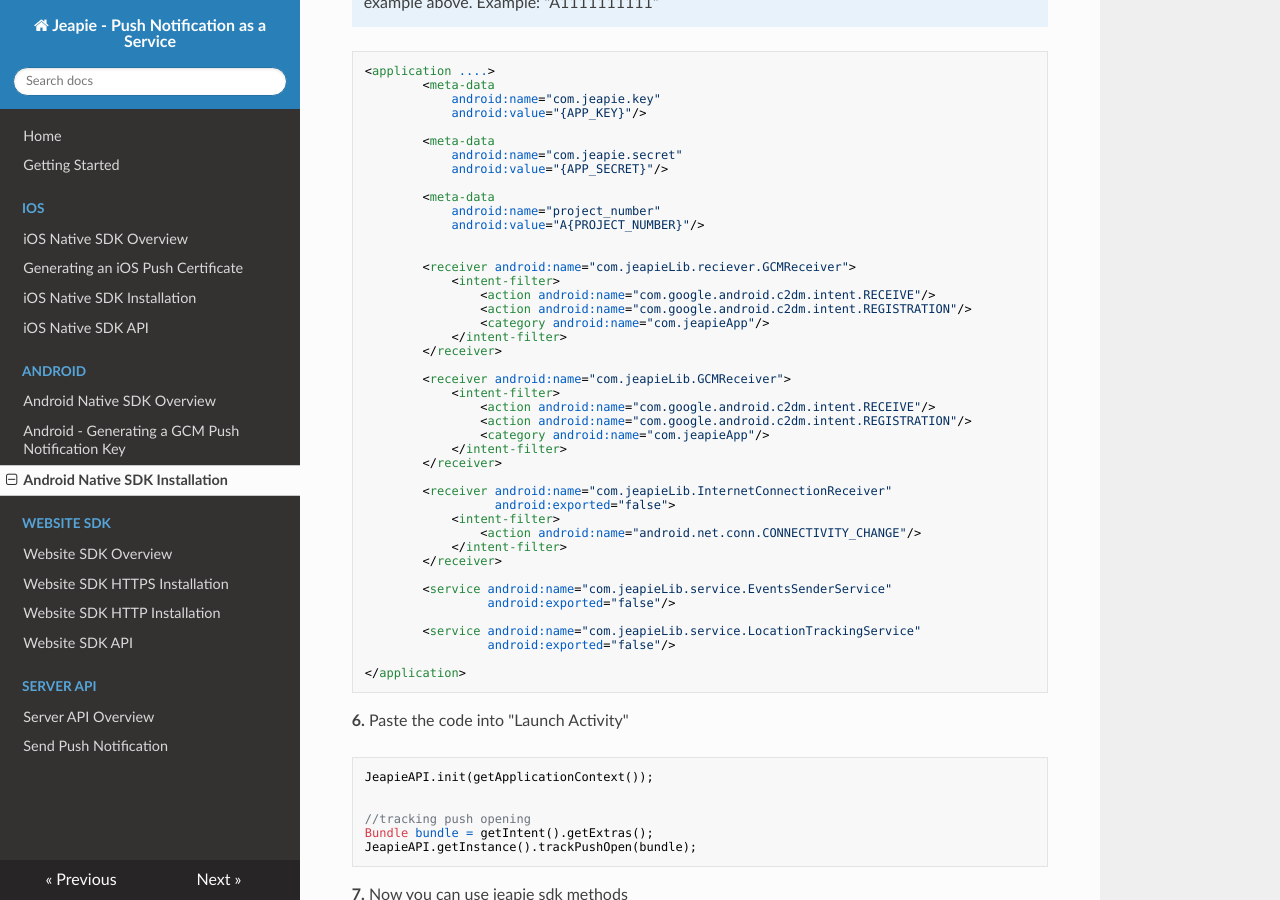
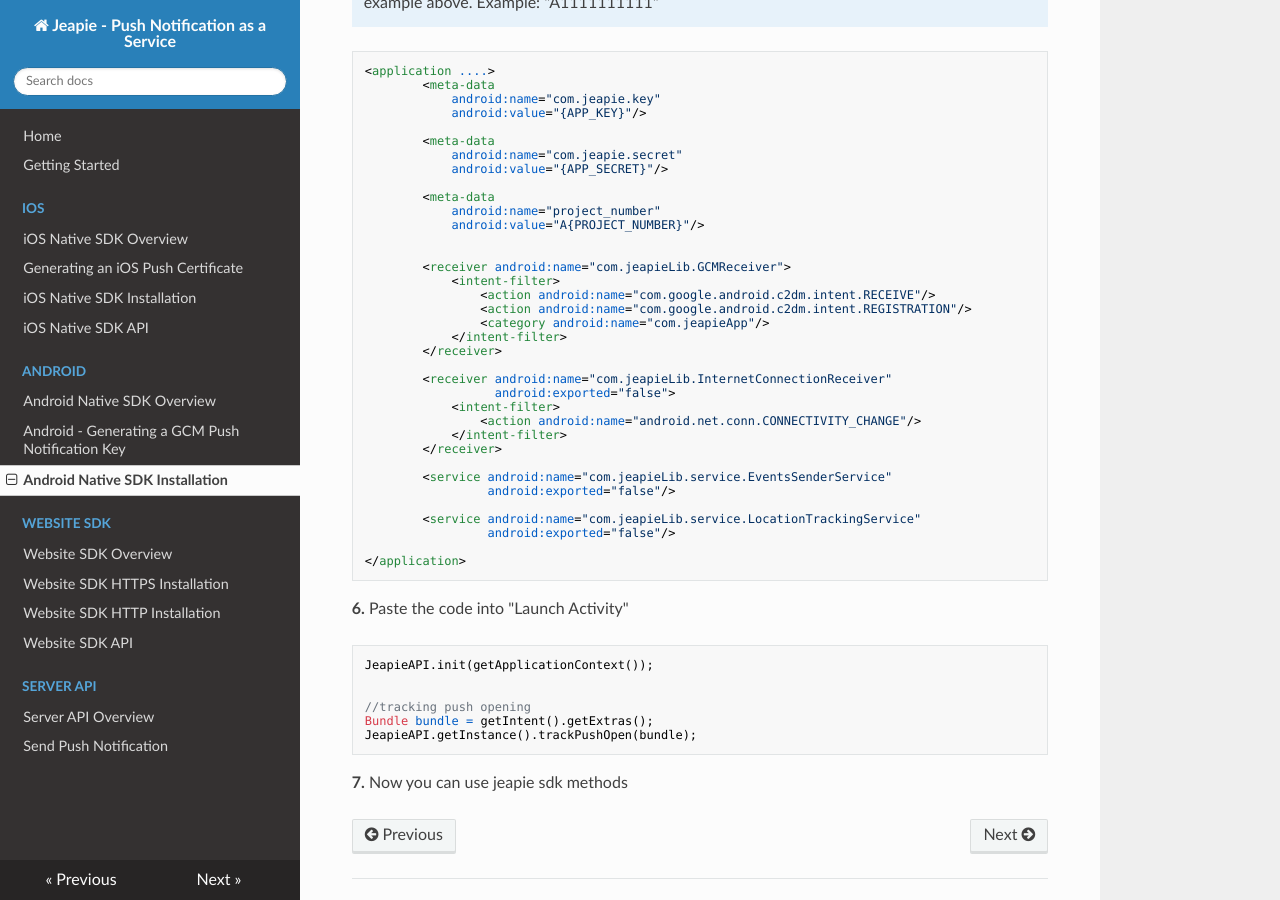
Before and after one commit to Jeapie/jeapie-docs, an MkDocs documentation site: the page built from docs/Android/Android-Native-SDK-Installation.md, in a window 1280 px wide and 900 px high, scrolled down 1699 px. Built offline with MkDocs 1.6.1, drawn with Linux system fonts in a browser that asks for light colours; nearby versions of some CDN libraries; old or Windows-style settings are respelled for this version of MkDocs.

Commit message:
update android installation

```diff
--- a/docs/Android/Android-Native-SDK-Installation.md
+++ b/docs/Android/Android-Native-SDK-Installation.md
@@ -83,14 +83,6 @@ Example: "A1111111111"</p>
             android:value="A{PROJECT_NUMBER}"/>
 
 
-        <receiver android:name="com.jeapieLib.reciever.GCMReceiver">
-            <intent-filter>
-                <action android:name="com.google.android.c2dm.intent.RECEIVE"/>
-                <action android:name="com.google.android.c2dm.intent.REGISTRATION"/>
-                <category android:name="com.jeapieApp"/>
-            </intent-filter>
-        </receiver>
-
         <receiver android:name="com.jeapieLib.GCMReceiver">
             <intent-filter>
                 <action android:name="com.google.android.c2dm.intent.RECEIVE"/>
```
